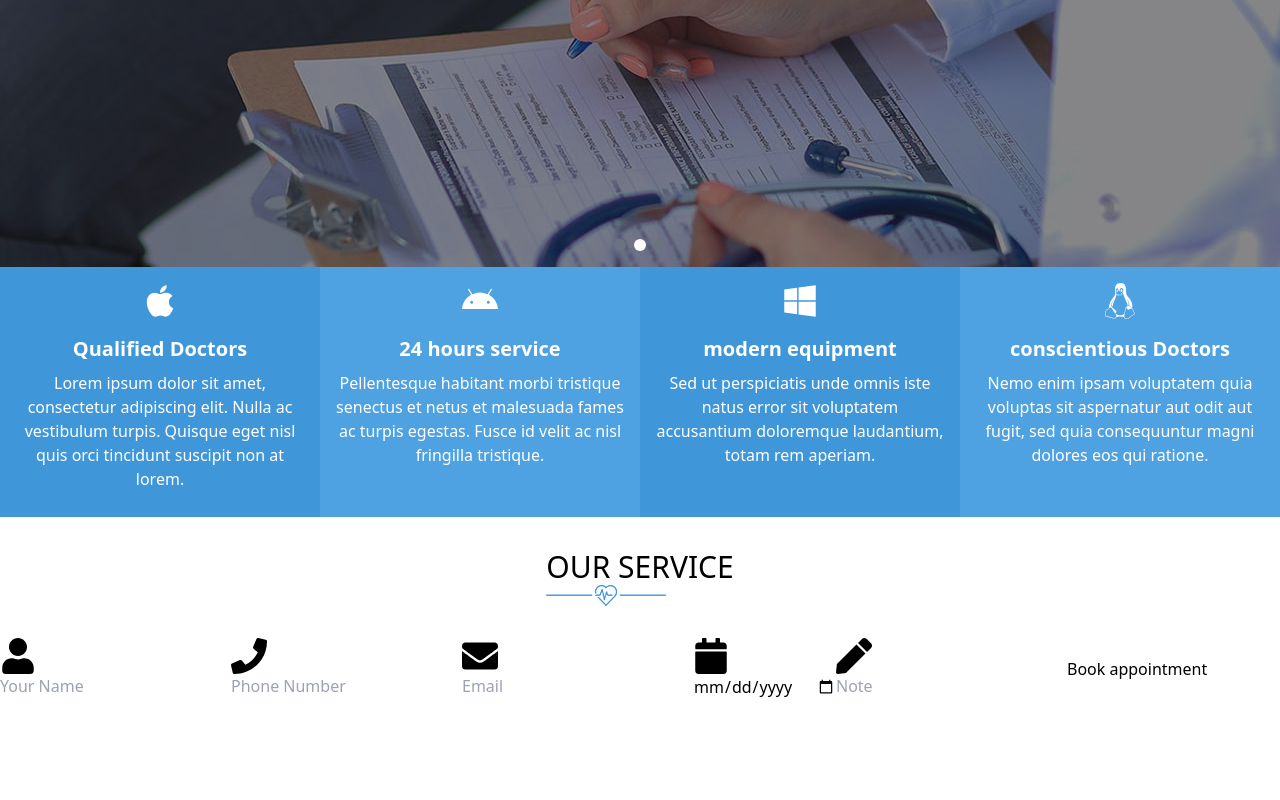
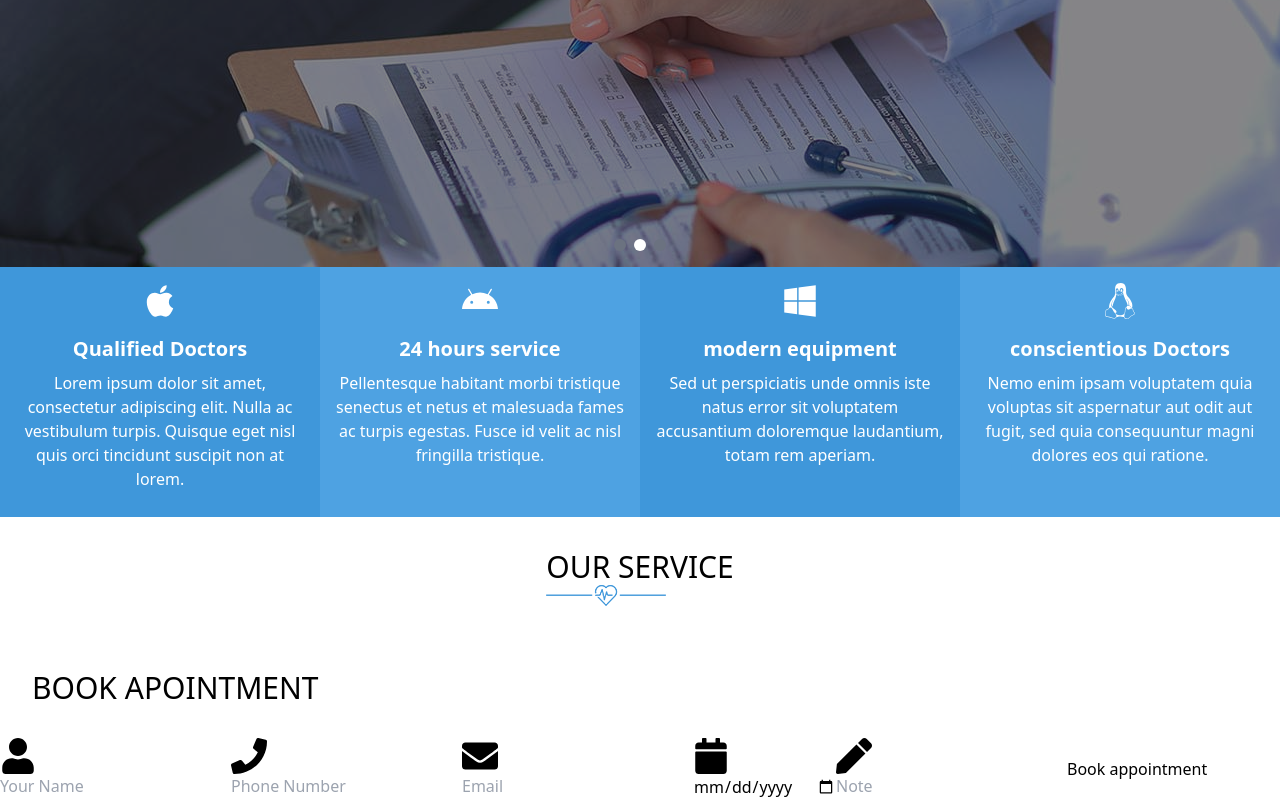
Before and after one commit to stephenmiracle4/medicare, a React (Create React App) app: page / in a window 1280 px wide. Shown: the part 613-1413 px from the top of the page. Before the commit the page ends 1313 px from the top, so only its background shows below. Built offline with nearby package versions, Linux system fonts and the light colour scheme.

Commit message:
commit changes
commit changes

```diff
--- a/src/components/bookApoinment.jsx
+++ b/src/components/bookApoinment.jsx
@@ -30,8 +30,10 @@ const BookApoinment = () => {
   ];
 
   return (
+
     <div className="flex flex-wrap"
     >
+      <h3 className='w-full p-8 text-3xl'>BOOK APOINTMENT</h3>
       {apointment.map((apointment, index) => (
         <div key={index}
 
```
